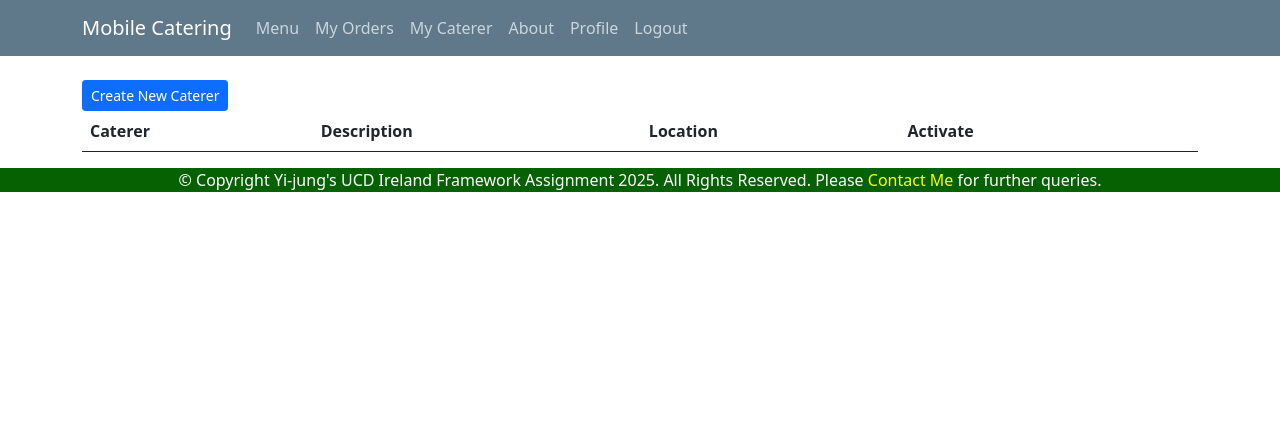
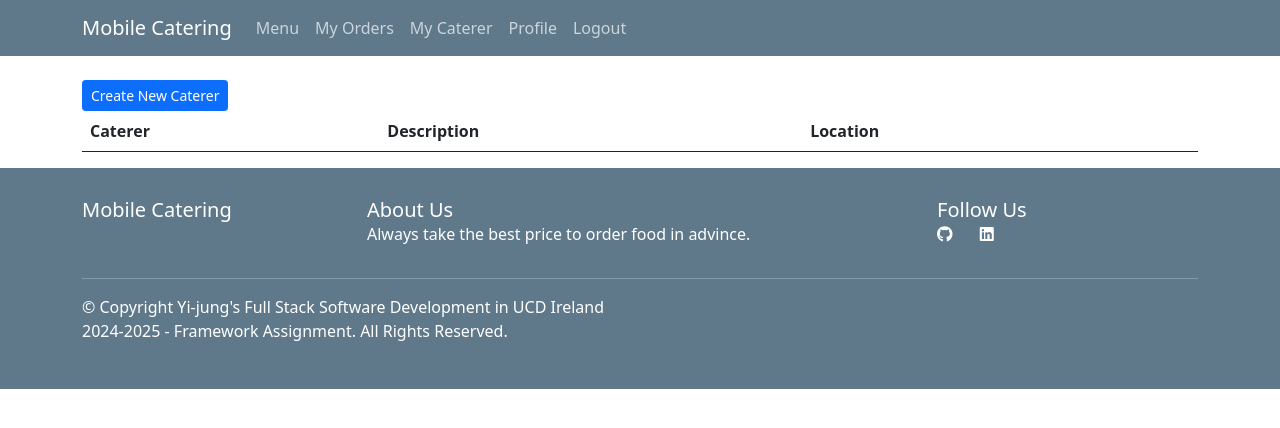
Before and after one commit to emilyichan3/MobileCatering, a Django app: page /myCaterer/1/ in a window 1280 px wide. Shown: the top 428 px of the page. Run offline with Django 4.2, Linux system fonts and the light colour scheme; the visitor is signed in with stand-in values (Sample User, id 1); data comes from the database, SQL or seed files in the repository; data that the repository does not hold is empty; some libraries are stand-ins or nearby versions.

Commit message:
Changed footer and removed About me.

```diff
--- a/orders/static/orders/css/main.css
+++ b/orders/static/orders/css/main.css
@@ -62,22 +62,29 @@ body {
     font-size: 2.5rem;
   }
 /* custom CSS */
-footer {
-  bottom: 0;
-  background-color: #066103;
-  color: #ffffff;
-  font-size: 100%;
-  text-align: center;
-  padding: 0;
-}
+  footer {
+    color: #fff;
+    padding: 30px 0;
 
-footer a{
-  color: #FFFF00;
-}
-footer p{
-  padding: 0;
-  margin: 0;
-  line-height: 150%;
+  }
+  footer h2, h5 {
+    color: #fff;
+    margin: 0;
+  }
+
+  .bg-footer {
+    background-color: #465c6b;
+  }
+
+  .footer-links a {
+    color: #fff;
+    text-decoration: none;
+    margin-right: 15px;
+    transition: color 0.3s ease;
+  }
+
+.footer-links a:hover {
+  color: #adb5bd;
 }
 
 .menu-img {
@@ -86,7 +93,6 @@ footer p{
   margin-right: 20px;
   margin-bottom: 16px;
 }
-
 
 table {
   overflow:scroll;
--- a/orders/templates/orders/about.html
+++ /dev/null
@@ -1,4 +0,0 @@
-{% extends "orders/base.html" %}
-{% block content %}
-    <h1>Mobile Catering About!</h1>
-{% endblock content %}
--- a/orders/templates/orders/base.html
+++ b/orders/templates/orders/base.html
@@ -30,7 +30,6 @@
                   <a class="nav-item nav-link" href="{% url 'orders-mycaterer' user_id=user.id %}">My Caterer</a>
                 {% endif %}
               {% endif %}
-              <a class="nav-item nav-link" href="{% url 'orders-about' %}">About</a>
             </div>
             <!-- Navbar Right Side -->
             <div class="navbar-nav">
@@ -62,14 +61,51 @@
           {% block content %}{% endblock %}
         </div>
     </main>
-    <footer>
-      <p>© Copyright Yi-jung's UCD Ireland Framework Assignment 2025. All Rights Reserved. Please <a href="https://www.linkedin.com/in/yijung-chen-5052a4a4/">Contact Me</a> for further queries.</p>
-    </footer>
+    <footer class="footer bg-steel">
+      <div class="container">
+          <div class="row ">
+              <div class="col-md-3">
+                <h5>Mobile Catering</h5>
+              </div>
+              <div class="col-md-6">
+                  <div class="col-md-3">
+                  <h5>About Us</h5>
+                  </div>
+                  <p>
+                    Always take the best price to order food in advince.
+                 </p>
+              </div>
+              <div class="col-md-3">
+                  <h5>Follow Us</h5>
+                  <ul class="list-inline footer-links">
+                      <li class="list-inline-item">
+                          <a href="https://github.com/emilyichan3">
+                              <i class="fab fa-github"></i>
+                          </a>
+                      </li>
+                      <li class="list-inline-item">
+                          <a href="https://www.linkedin.com/in/yijung-chen-5052a4a4/">
+                              <i class="fab fa-linkedin"></i>
+                          </a>
+                      </li>
+                  </ul>
+              </div>
+          </div>
+          <hr>
+          <div class="row">
+              <div class="col-md-6">
+                  <p>© Copyright Yi-jung's Full Stack Software Development in UCD Ireland 2024-2025 - Framework Assignment. All Rights Reserved.</p>
+              </div>
+          </div>
+      </div>
+  </footer>
+
     <!-- Option 1: Bootstrap Bundle with Popper -->
     <script src="https://cdn.jsdelivr.net/npm/bootstrap@5.0.2/dist/js/bootstrap.bundle.min.js" integrity="sha384-MrcW6ZMFYlzcLA8Nl+NtUVF0sA7MsXsP1UyJoMp4YLEuNSfAP+JcXn/tWtIaxVXM" crossorigin="anonymous"></script>
     <script src="https://code.jquery.com/jquery-3.5.1.slim.min.js" integrity="sha384-DfXdz2htPH0lsSSs5nCTpuj/zy4C+OGpamoFVy38MVBnE+IbbVYUew+OrCXaRkfj" crossorigin="anonymous"></script>
     <script src="https://cdn.jsdelivr.net/npm/popper.js@1.16.0/dist/umd/popper.min.js" integrity="sha384-Q6E9RHvbIyZFJoft+2mJbHaEWldlvI9IOYy5n3zV9zzTtmI3UksdQRVvoxMfooAo" crossorigin="anonymous"></script>
     <script src="https://stackpath.bootstrapcdn.com/bootstrap/4.5.0/js/bootstrap.min.js" integrity="sha384-OgVRvuATP1z7JjHLkuOU7Xw704+h835Lr+6QL9UvYjZE3Ipu6Tp75j7Bh/kR0JKI" crossorigin="anonymous"></script>
-
+    <!-- Font Awesome -->
+    <link href="https://cdnjs.cloudflare.com/ajax/libs/font-awesome/6.0.0-beta3/css/all.min.css" rel="stylesheet">
   </body>
 </html>
--- a/orders/templates/orders/myCaterer_list.html
+++ b/orders/templates/orders/myCaterer_list.html
@@ -19,7 +19,6 @@
           <th scope="col">Caterer</th>
           <th scope="col">Description</th>
           <th scope="col">Location</th>
-          <th scope="col">Activate</th>
           <th scope="col"></th>
         </tr>
       </thead>
@@ -29,7 +28,6 @@
             <td>{{ caterer.caterer_name }}</td>
             <td>{{ caterer.caterer_description }}</td>
             <td>{{ caterer.location }}</td>
-            <td>{% if caterer.activate %}Opening{% else %}Closed{% endif %}</td>
             <td>
               <div class="d-flex custom-gap">
                 <a
--- a/orders/urls.py
+++ b/orders/urls.py
@@ -29,7 +29,6 @@ urlpatterns = [
     path('myOrder/<int:menu_id>/new/', OrderCreatelView.as_view(), name='orders-myorder-new'),
     path('myOrder/<int:pk>/update/', OrderUpdateView.as_view(), name='orders-myorder-update'),
     path('myOrder/<int:pk>/delete/', OrderDeleteView.as_view(), name='orders-myorder-delete'),
-    path('about/',views.about, name='orders-about'),
     path('myCaterer/<int:user_id>/', MyCatererListView.as_view(), name='orders-mycaterer'),
     path('myCaterer/new/', MyCatererCreateView.as_view(), name='orders-mycaterer-new'),
     path('myCaterer/<int:pk>/update/', MyCatererUpdateView.as_view(), name='orders-mycaterer-update'),
--- a/orders/views.py
+++ b/orders/views.py
@@ -174,10 +174,6 @@ class menu(ListView):
         return menus
 
 
-def about(request):
-    return render(request, 'orders/about.html', {'title': 'About'})
-
-
 class MyCatererCreateView(LoginRequiredMixin, PermissionRequiredMixin, CreateView):
     model = Caterer
     template_name = 'orders/myCaterer_form.html'
@@ -216,7 +212,7 @@ class MyCatererListView(LoginRequiredMixin, UserPassesTestMixin, ListView):
 class MyCatererUpdateView(LoginRequiredMixin, UserPassesTestMixin, UpdateView):
     model = Caterer
     template_name = 'orders/myCaterer_form.html'
-    fields = ['caterer_name', 'caterer_description','location', 'activate']
+    fields = ['caterer_name', 'caterer_description','location']
 
     def form_valid(self, form):
         form.instance.register = self.request.user
```
